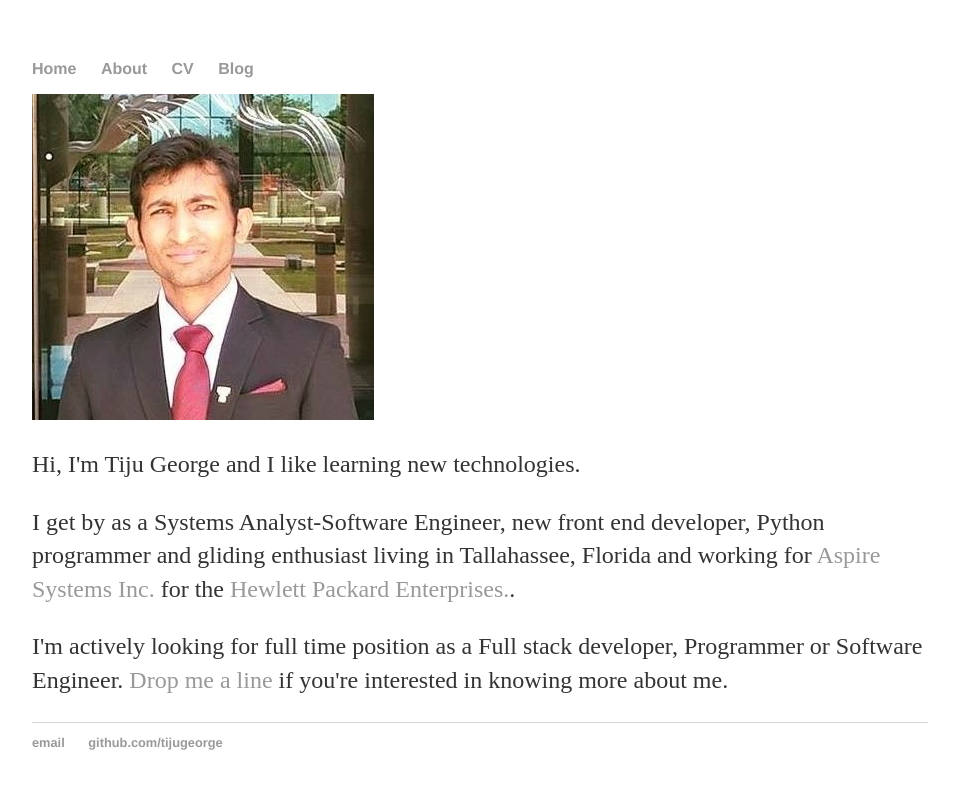
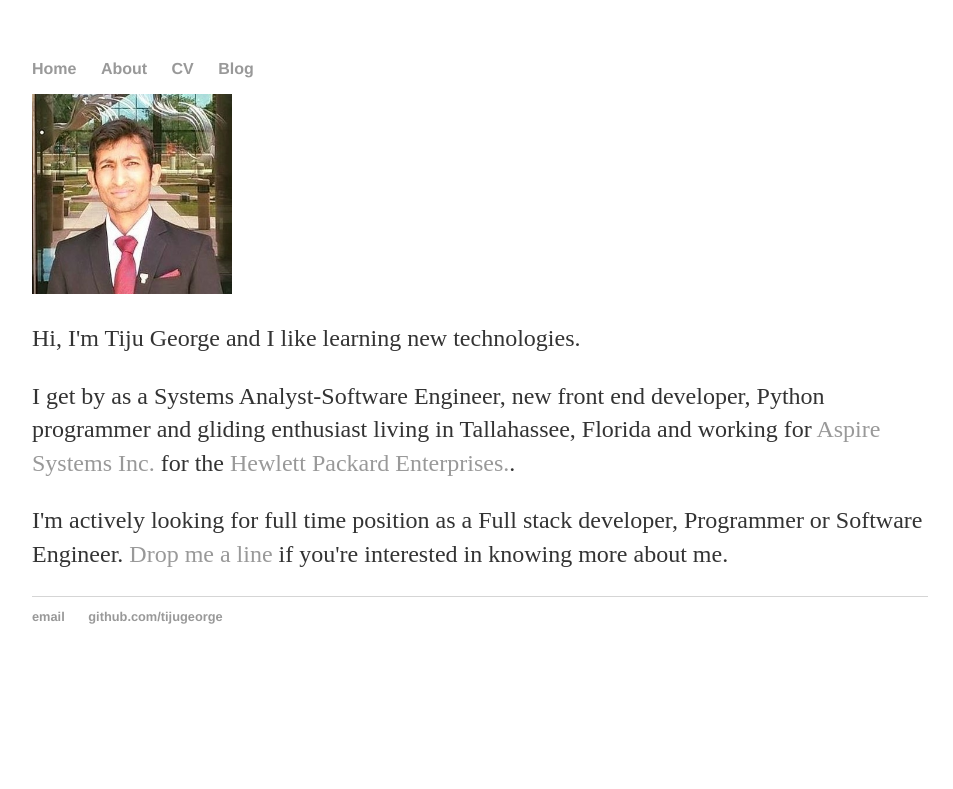
Before and after one commit to tijugeorge/tijugeorge.github.io, a Jekyll site: the page index.html, which Jekyll copies as it is, in a window 1280 px wide. Shown: the top 789 px of the page, without its empty margins (160-1113 px from the left). Built offline with Jekyll 4.4.1, drawn with Linux system fonts in a browser that asks for light colours.

Commit message:
Update index.html

```diff
--- a/index.html
+++ b/index.html
@@ -16,7 +16,7 @@
  		</nav>
  		<div class="row marketing">
 			<div class="col-sm-4">
-			<img  class="img-circle avatar" alt="Tiju George" src="img/profilePhoto.JPG">
+			<img  class="img-circle avatar" alt="Tiju George" src="img/profilePhoto.JPG" width="200" height="200">
 			</div>
 			<div itemscope itemtype="http://data-vocabulary.org/Person" class="col-sm-8">
 			<p class="lead">Hi, I'm <span itemprop="name">Tiju George</span> and I like learning new technologies.</p>
```
